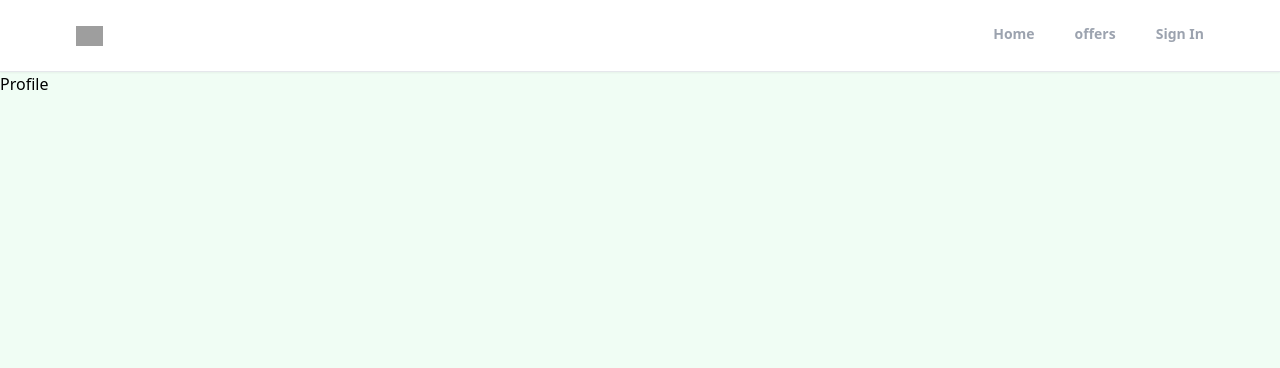
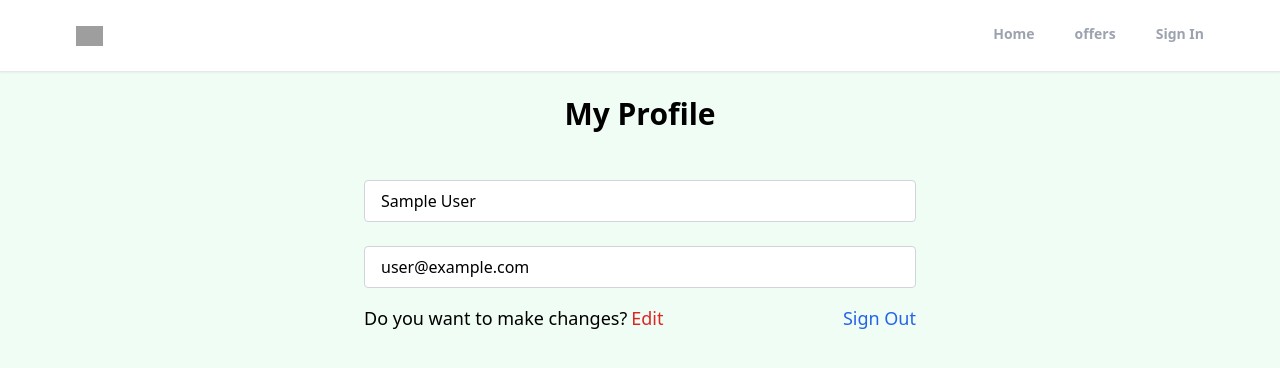
Before and after one commit to Timmydee/homify, a React (Vite) app: page /profile in a window 1280 px wide. Shown: the top 368 px of the page. Built offline with nearby package versions, Linux system fonts and the light colour scheme; no server answers; sample sign-in values are in the browser's storage; grey boxes are pictures that could not be loaded.

Commit message:
Private route implementation for a profile page

```diff
--- a/src/App.jsx
+++ b/src/App.jsx
@@ -10,6 +10,7 @@ import Header from "./Component/Header";
 
 import {ToastContainer} from "react-toastify";
 import 'react-toastify/dist/ReactToastify.css';
+import PrivateRoute from "./Component/PrivateRoute";
 
 function App() {
   return (
@@ -18,7 +19,11 @@ function App() {
         <Header />
         <Routes>
           <Route path="/" element={<Home />} />
-          <Route path='/profile' element={<Profile/>} />
+          {/* route the privateRoute with profile, so it passes through proute first */}
+          <Route path="/profile" element={<PrivateRoute />}>
+            <Route path='/profile' element={<Profile/>} />
+          </Route>
+
           <Route path='/sign-in' element={<SignIn/>} />
           <Route path='/sign-up' element={<SignUp/>} />
           <Route path='/forgot-pass' element={<ForgotPass/>} />
--- /dev/null
+++ b/src/Component/PrivateRoute.jsx
@@ -0,0 +1,12 @@
+import React from 'react'
+import {Outlet, Navigate} from "react-router-dom"
+import useAuthStatus from '../Hooks/useAuthStatus';
+
+//A private route to determine where the site to show
+export default function PrivateRoute() {
+    const { loggedIn, checkingStatus } = useAuthStatus();
+    if (checkingStatus) {
+      return <h3>Loading.....</h3>;
+    }
+    return loggedIn ? <Outlet /> : <Navigate to="/sign-in" />;
+  }
--- a/src/Container/Profile.jsx
+++ b/src/Container/Profile.jsx
@@ -1,7 +1,60 @@
 import React from 'react'
+import { useState } from 'react'
+import {getAuth} from 'firebase/auth'
+import { useNavigate } from 'react-router';
 
 export default function Profile() {
+  const auth = getAuth();
+  const navigate = useNavigate()
+  const[formData, setFormData] = useState({
+    name: auth.currentUser.displayName,
+    email: auth.currentUser.email,
+  })
+
+  const {name, email} = formData;
+
+  const logout = () => {
+    auth.signOut()
+    navigate("/")
+  }
+
   return (
-    <div>Profile</div>
+    <div className='max-w-6xl mx-auto flex justify-center items-center flex-col'>
+      <h2 className="text-3xl text-center font-bold mt-6" >My Profile</h2>
+
+      <div className='w-full md:w-[50%] mt-6 px-3'>
+        <form>
+          <input
+            type="text"
+            id='name'
+            value={name}
+            // disabled
+            className="w-full border border-gray-300 rounded mt-6 px-4 py-2 transition ease-in-out"
+          />
+
+          <input
+            type="email"
+            id='email'
+            value={email}
+            // disabled
+            className="w-full border border-gray-300 rounded mt-6 px-4 py-2 transition ease-in-out"
+          />
+        </form>
+
+        <div className='flex justify-between mt-4 whitespace-nowrap text-sm sm:text-lg mb-6'>
+          <p className='flex items-center'>
+            Do you want to make changes?
+            <span
+              className="text-red-600 hover:text-red-700 transition ease-in-out duration-200 ml-1 cursor-pointer"
+            >
+              Edit
+            </span>
+          </p>
+          <p onClick={logout} className='text-blue-600 hover:text-blue-800 transition cursor-pointer ease-in-out duration-200'>
+            Sign Out
+          </p>
+        </div>
+      </div>
+    </div>
   )
 }
--- /dev/null
+++ b/src/Hooks/useAuthStatus.jsx
@@ -0,0 +1,23 @@
+import { getAuth, onAuthStateChanged } from 'firebase/auth'
+import React from 'react'
+import { useEffect } from 'react'
+import { useState } from 'react'
+
+function useAuthStatus() {
+    const [loggedIn, setLoggedIn] = useState(false);
+    const [checkingStatus, setCheckingStatus] = useState(true);
+
+    useEffect(() => {
+      const auth = getAuth();
+      console.log(auth);
+      onAuthStateChanged(auth, (user) => {
+        if (user) {
+          setLoggedIn(true);
+        }
+        setCheckingStatus(false);
+      });
+    }, []);
+    return { loggedIn, checkingStatus };
+}
+
+export default useAuthStatus
```
